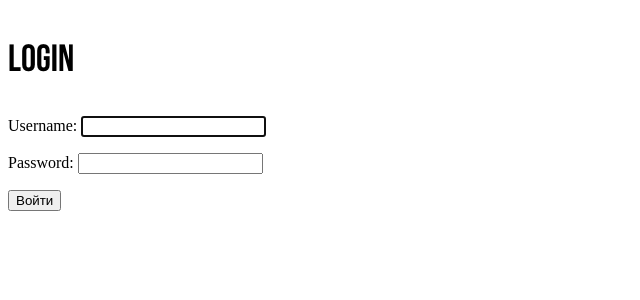
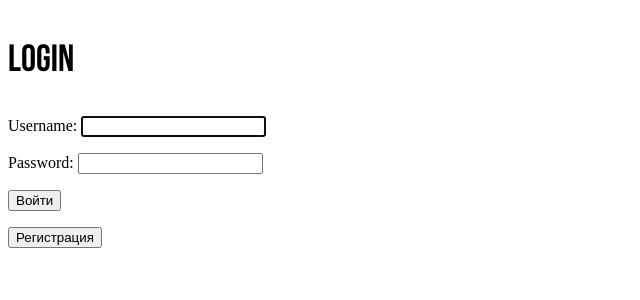
Before and after one commit to fghfthjtfj/test_tast, a Django app: page /accounts/login/ in a window 1280 px wide. Shown: the top 300 px of the page, without its empty margins (0-640 px from the left). Run offline with Django 5.2, Linux system fonts and the light colour scheme.

Commit message:
register_button_add

```diff
--- a/main/templates/registration/login.html
+++ b/main/templates/registration/login.html
@@ -21,6 +21,9 @@
             <button type="submit">Войти</button>
             </form>
         </div>
+        <button onclick="location.href='{% url 'register' %}'">Регистрация</button>
+
     </div>
+
 </body>
 </html>
```
